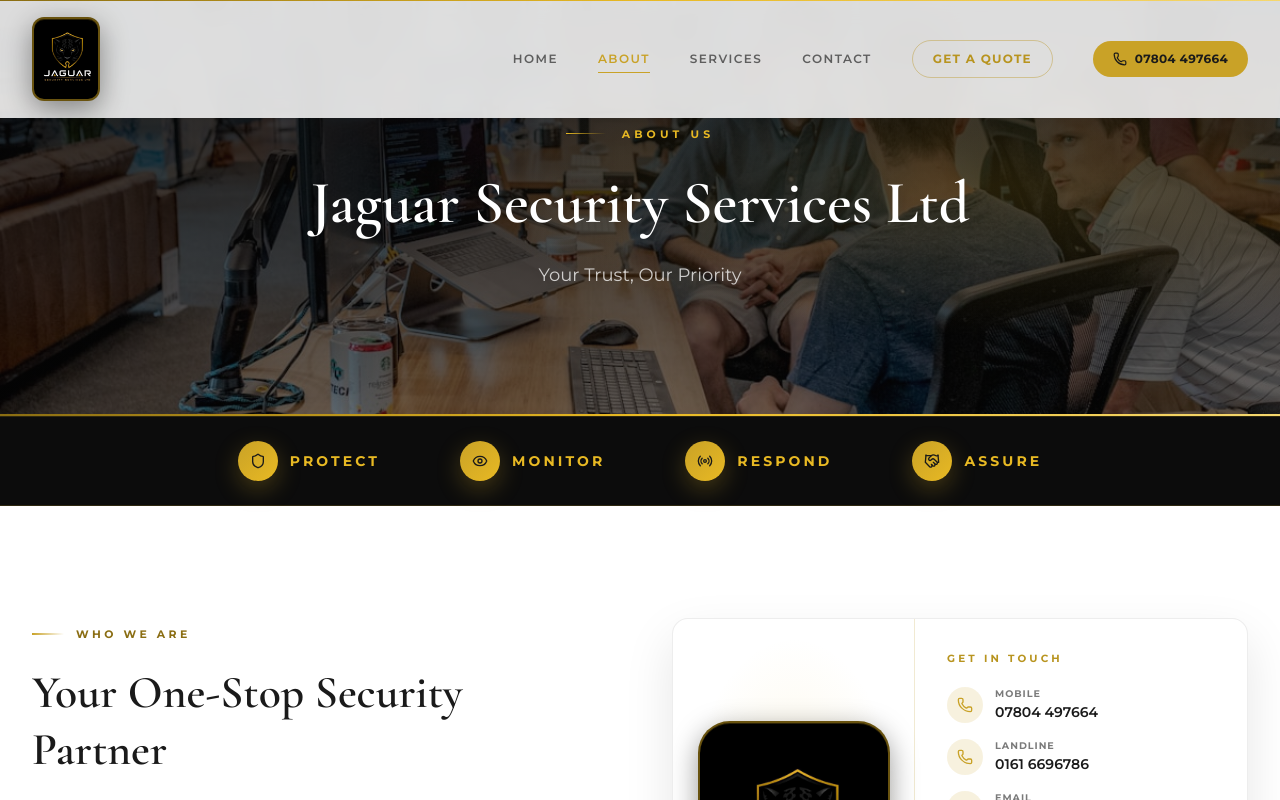
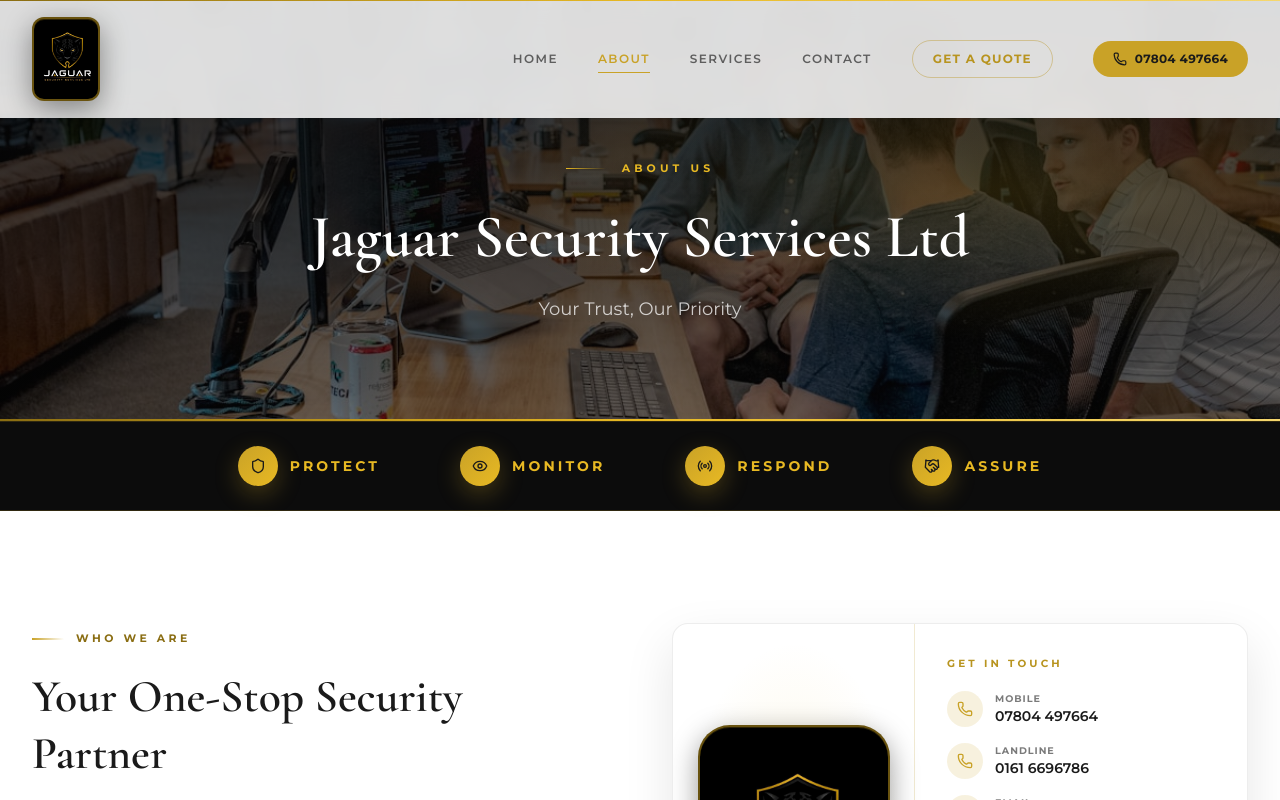
Before and after one commit to afhan-akhtar/Jaguars-Security-Services, a Next.js app: page /about in a window 1280 px wide. Shown: the top 800 px of the page. Built offline with nearby package versions, Linux system fonts and the light colour scheme.

Commit message:
fix UI issue

```diff
--- a/src/app/globals.css
+++ b/src/app/globals.css
@@ -107,6 +107,7 @@
   letter-spacing: 0.38em;
   text-transform: uppercase;
   color: #e8b923;
+  text-shadow: 0 1px 8px rgba(0, 0, 0, 0.45);
 }
 
 .hero-eyebrow::before {
--- a/src/components/PageHero.tsx
+++ b/src/components/PageHero.tsx
@@ -38,7 +38,7 @@
       )}
 
       <div
-        className={`relative mx-auto flex min-h-[48vh] max-w-7xl flex-col justify-center px-4 py-24 sm:px-6 lg:min-h-[52vh] lg:px-8 ${
+        className={`relative mx-auto flex min-h-[48vh] max-w-7xl flex-col justify-center px-4 pb-20 pt-32 sm:px-6 sm:pt-36 lg:min-h-[52vh] lg:px-8 lg:pb-24 lg:pt-40 ${
           centered ? "items-center text-center" : ""
         }`}
       >
```
